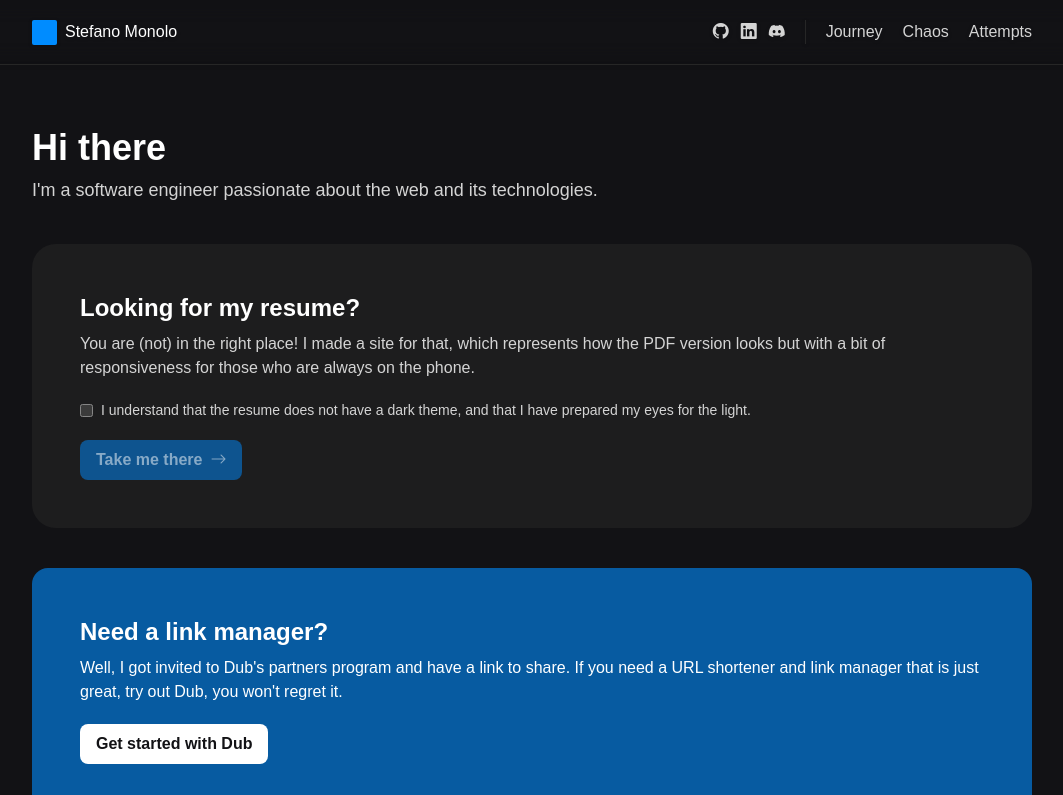
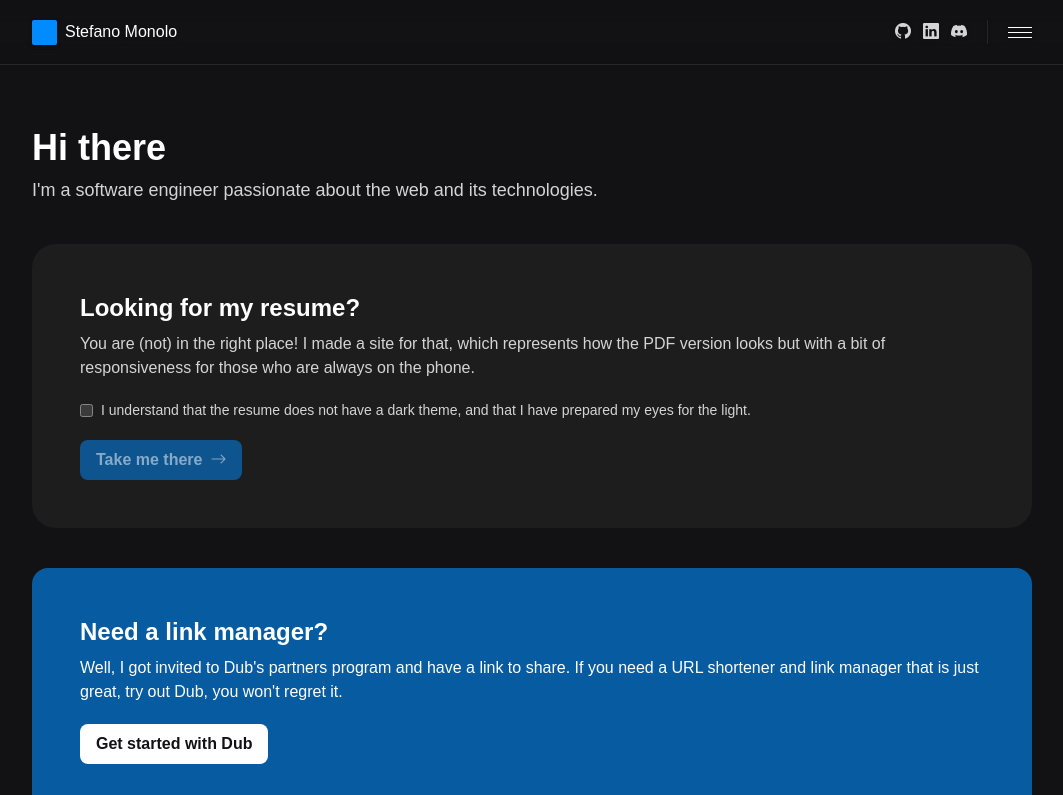
Before and after one commit to smonolo/mono-lo-repo, a Next.js app in the folder apps/website/: page / in a window 1280 px wide. Shown: the top 795 px of the page, without its empty margins (108-1171 px from the left). Built offline with nearby package versions, Linux system fonts and the light colour scheme; a web font is replaced by a local one.

Commit message:
feat(website): always use mobile navbar

```diff
--- a/apps/website/components/layout/navbar.tsx
+++ b/apps/website/components/layout/navbar.tsx
@@ -23,15 +23,36 @@ export default function Navbar() {
         </div>
         <div
           className={classNames(
-            'bg-sm-black/80 absolute left-0 top-0 z-50 h-screen w-full md:relative md:block md:h-fit md:bg-transparent',
+            'bg-sm-black/80 absolute left-0 top-0 z-50 h-screen w-full',
             { hidden: !isMenuOpen }
           )}
           onClick={() => setMenuOpen(false)}
         >
           <div
-            className="bg-sm-black absolute left-0 top-0 flex w-full flex-col-reverse gap-x-5 gap-y-4 border-b border-neutral-800 px-5 py-8 md:relative md:flex-row md:items-center md:justify-end md:border-none md:bg-transparent md:p-0"
+            className="bg-sm-black absolute left-0 top-0 w-full border-b border-neutral-800"
             onClick={event => event.stopPropagation()}
           >
+            <div className="mx-auto max-w-[1000px] px-5 py-8 md:px-0">
+              <ul className="flex w-fit flex-col gap-2">
+                {Object.entries(data.items).map(([key, value]) => (
+                  <li key={key}>
+                    <Link
+                      href={value.url}
+                      className={classNames(
+                        'hover:text-sm-white text-xl font-medium text-neutral-300 underline-offset-2 transition-colors hover:underline',
+                        { 'text-sm-white': pathname === value.url }
+                      )}
+                      onClick={() => setMenuOpen(false)}
+                    >
+                      {value.text}
+                    </Link>
+                  </li>
+                ))}
+              </ul>
+            </div>
+          </div>
+        </div>
+        <div className="flex w-fit items-center gap-x-3 md:gap-x-5">
           <ul className="flex w-fit items-center gap-x-3">
             {Object.entries(data.socials).map(([icon, url]) => (
               <li key={icon}>
@@ -47,32 +68,15 @@ export default function Navbar() {
               </li>
             ))}
           </ul>
-            <div className="hidden h-6 w-px bg-neutral-800 md:block" />
-            <ul className="flex w-fit items-center gap-x-5">
-              {Object.entries(data.items).map(([key, value]) => (
-                <li key={key}>
-                  <Link
-                    href={value.url}
-                    className={classNames(
-                      'hover:text-sm-white text-sm font-medium text-neutral-300 underline-offset-2 transition-colors hover:underline md:text-base',
-                      { 'text-sm-white': pathname === value.url }
-                    )}
-                    onClick={() => setMenuOpen(false)}
-                  >
-                    {value.text}
-                  </Link>
-                </li>
-              ))}
-            </ul>
-          </div>
-        </div>
+          <div className="h-6 w-px bg-neutral-800" />
           <div
-          className="flex cursor-pointer flex-col gap-y-1 md:hidden"
+            className="flex cursor-pointer flex-col gap-y-1 py-2"
             onClick={() => setMenuOpen(true)}
           >
             {Array.from({ length: 3 }).map((_, index) => (
-            <div key={index} className="bg-sm-white h-px w-5" />
+              <div key={index} className="bg-sm-white h-px w-6" />
             ))}
+          </div>
         </div>
       </div>
     </nav>
```
Lines whose indentation alone changed are shown as unchanged.
